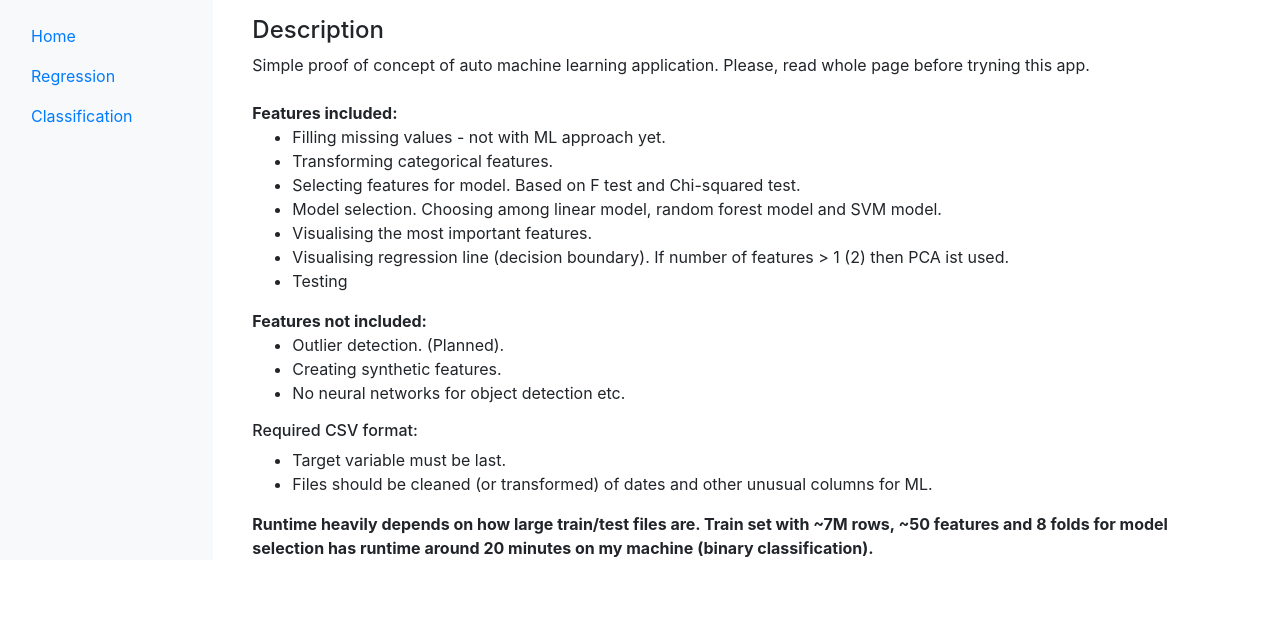
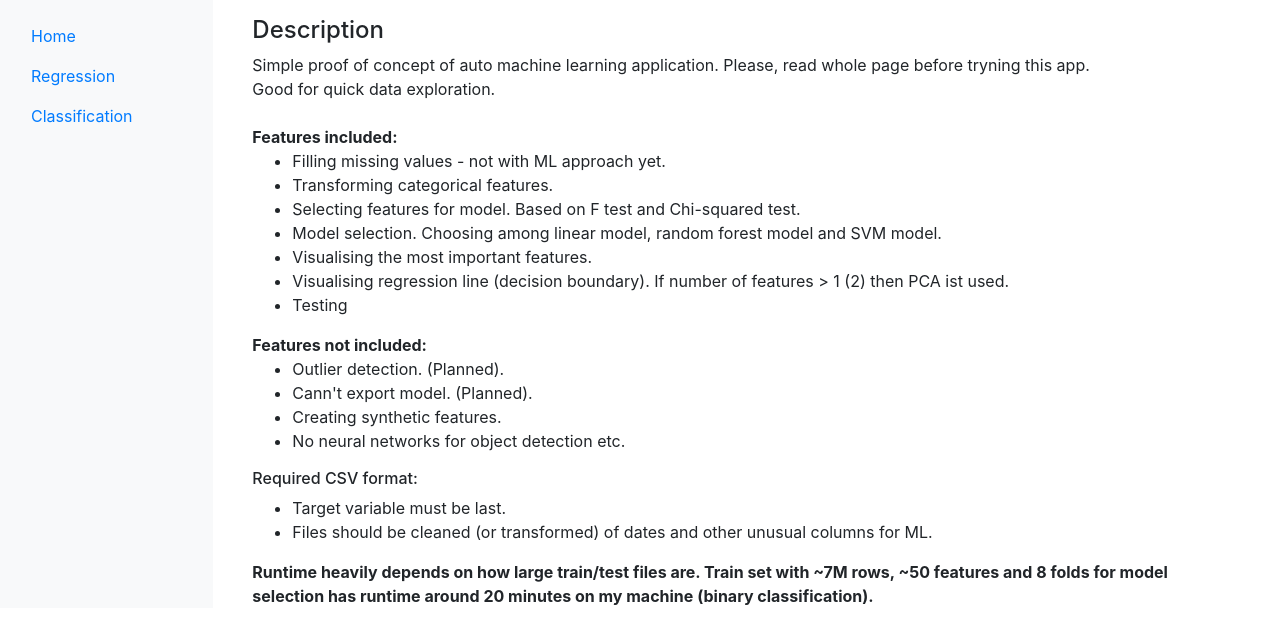
Before and after one commit to marek-kan/Auto-ML, a Django app: page / in a window 1280 px wide. Shown: the part 40-684 px from the top of the page. Run offline with Django 3.2, Linux system fonts and the light colour scheme; parts of the project's set-up code (start-up, migrations or seed data) failed here and were passed over; some libraries are stand-ins or nearby versions.

Commit message:
adjust home page

```diff
--- a/auto_ml/base/templates/base/home.html
+++ b/auto_ml/base/templates/base/home.html
@@ -3,7 +3,8 @@
 {% block content %}
 <div class="mt-3 container">
   <h4>Description</h4>
-  Simple proof of concept of auto machine learning application. Please, read whole page before tryning this app.
+  Simple proof of concept of auto machine learning application. Please, read whole page before tryning this app.<br>
+  Good for quick data exploration.
   <br/>
   <br/>
   <b>Features included:</b>
@@ -20,6 +21,7 @@
   <b>Features not included:</b>
   <ul>
     <li>Outlier detection. (Planned).</li>
+    <li>Cann't export model. (Planned).</li>
     <li>Creating synthetic features.</li>
     <li>No neural networks for object detection etc.</li>
   </ul>
```
